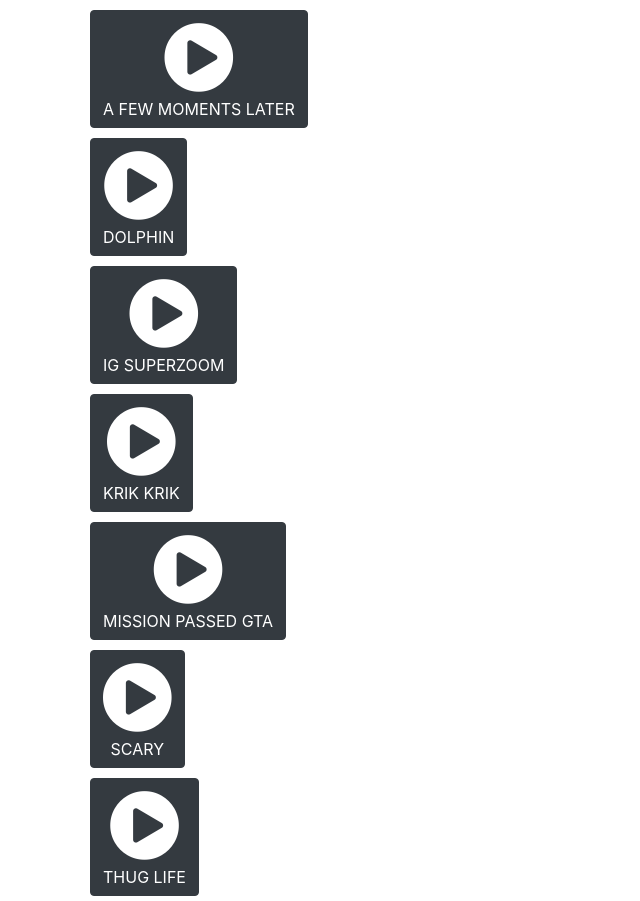
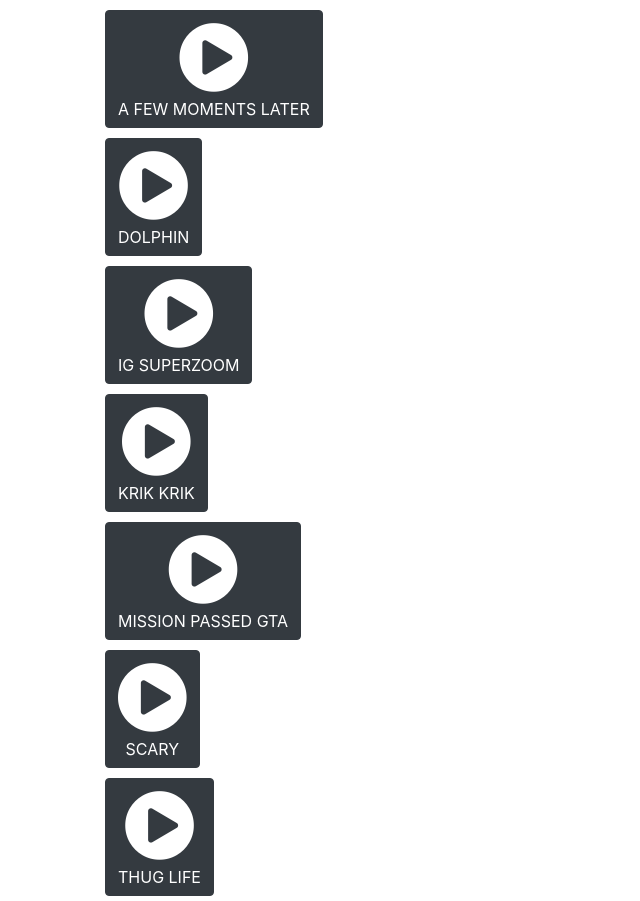
Before and after one commit to agungsucipto/agungsucipto.github.io, a plain HTML site: page index.html in a window 1280 px wide. Shown: the part 32-933 px from the top of the page, without its empty margins (0-640 px from the left). Drawn offline with nearby package versions, Linux system fonts and the light colour scheme.

Commit message:
Update index.html

```diff
--- a/index.html
+++ b/index.html
@@ -19,7 +19,7 @@
           { file: 'THUG LIFE', name: 'THUG LIFE' }
         ];
         playlist.forEach((x, index) => {
-          $("#audio").append("<div class='row'><div class='col-sm-6 col-xs-6'><div class='btn btn-dark' style='margin:5px' onclick='playAudio("+index+")'><i class='fa fa-play-circle fa-5x' /><br />"+x.name+"<audio id='audio" + index + "'><source id='sound_src' src='sounds/" + x.file + ".mp3' type='audio/mp3'/></audio></div></div></div>");
+          $("#audio").append("<div class='col-sm-6 col-xs-6'><div class='btn btn-dark' style='margin:5px' onclick='playAudio("+index+")'><i class='fa fa-play-circle fa-5x' /><br />"+x.name+"<audio id='audio" + index + "'><source id='sound_src' src='sounds/" + x.file + ".mp3' type='audio/mp3'/></audio></div></div>");
         });
       });
     </script>
```
